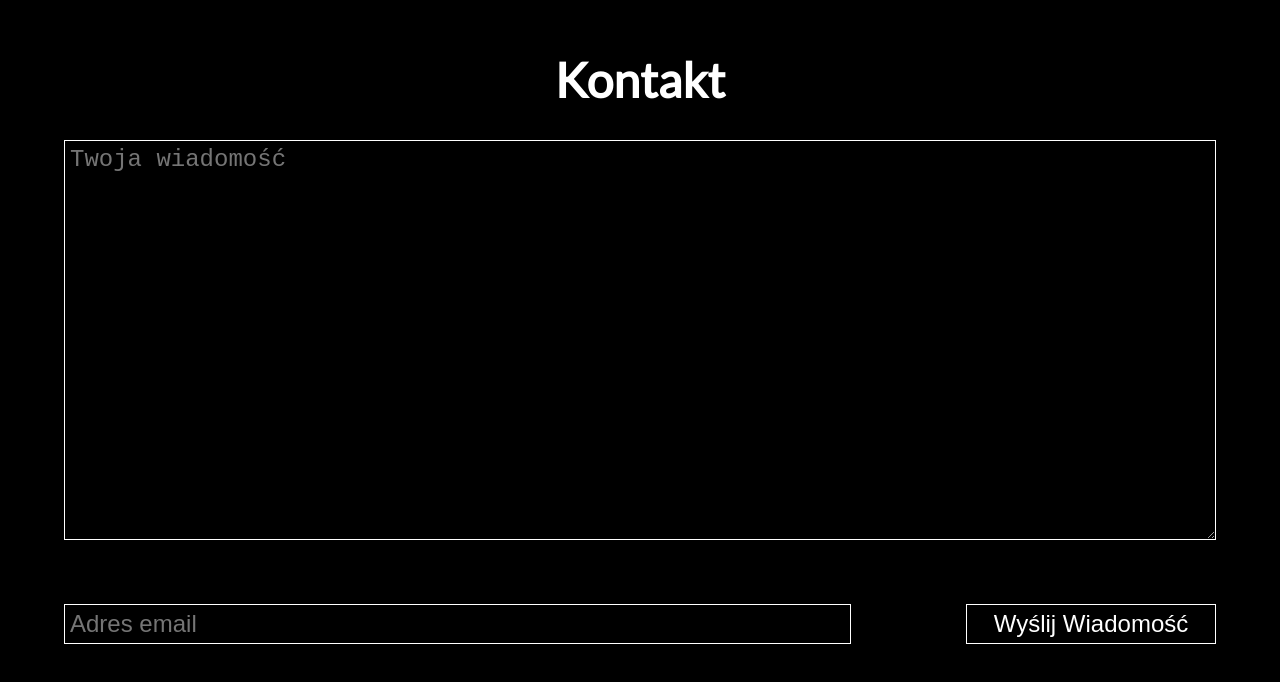
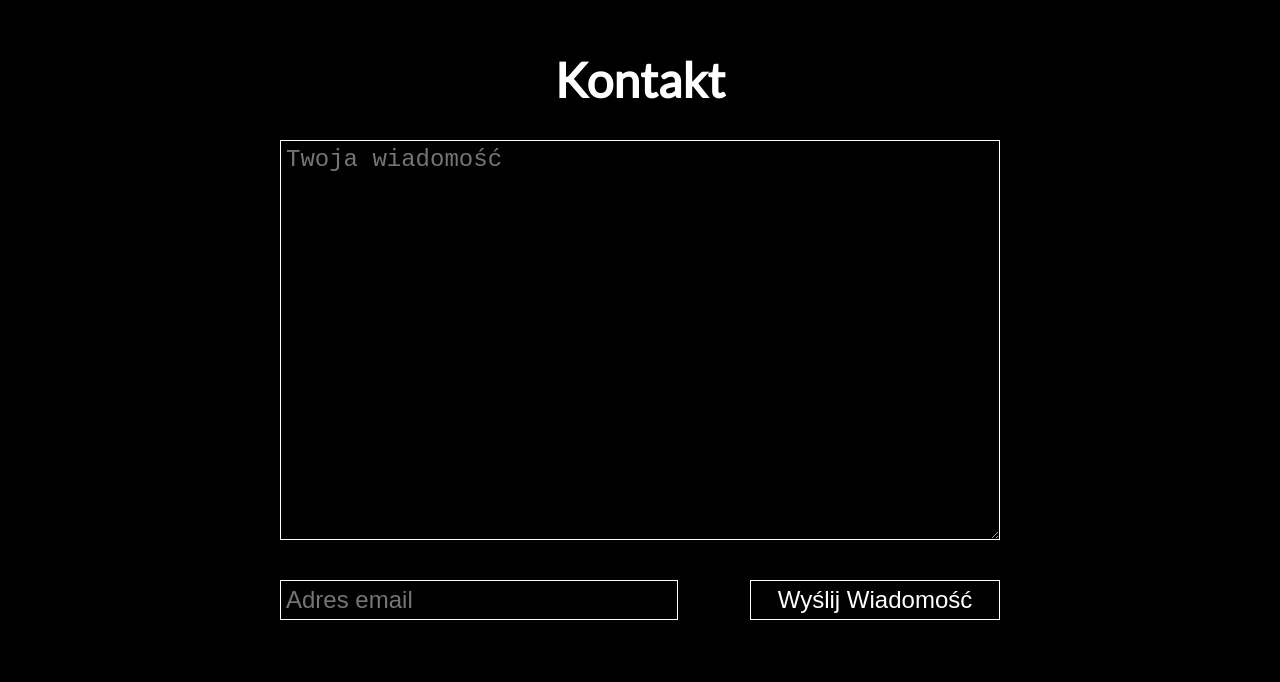
Before and after one commit to SerafinPL/next-malarska, a Next.js app: page / in a window 1280 px wide. Shown: the part 11313-11995 px from the top of the page. Built offline with nearby package versions, Linux system fonts and the light colour scheme.

Commit message:
changes of content work

```diff
--- a/components/Bio/Bio.js
+++ b/components/Bio/Bio.js
@@ -4,7 +4,7 @@ import styles from "./Bio.module.scss";
 
 const Bio = (props) => {
   return (
-    <div className={styles.Bio}>
+    <div className={styles.Bio} id='bio'>
       <h1>Bio</h1>
 
       <p>
--- a/components/Bio/Bio.module.scss
+++ b/components/Bio/Bio.module.scss
@@ -4,7 +4,7 @@
 
     max-width: 800px;
 
-
+    margin: 0 auto;
 
     h1{
         font-size: 3rem;
--- a/components/ContactForm/ContactForm.js
+++ b/components/ContactForm/ContactForm.js
@@ -12,7 +12,7 @@ function Formspree(props) {
   }
   return (
     <>
-      <form onSubmit={handleSubmit} className={styles.Form}>
+      <form onSubmit={handleSubmit} className={styles.Form} id='kontakt'>
         <h1>Kontakt</h1>
         <textarea id="message" name="message" placeholder="Twoja wiadomość" />
         <div>
--- a/components/ContactForm/formspree.module.scss
+++ b/components/ContactForm/formspree.module.scss
@@ -1,10 +1,13 @@
 .Form {
-  margin-top: 100px;
+
 
   display: flex;
   flex-direction: column;
   height: 100vh;
   align-items: center;
+  width: 100%;
+  max-width: 800px;
+  margin: 100px auto;
 
   h1 {
     font-size: 3rem;
@@ -17,6 +20,7 @@
     width: 100%;
     padding: 5% 0%;
     flex-wrap: wrap;
+
 
     input,
     button {
--- a/components/Menu/Menu.js
+++ b/components/Menu/Menu.js
@@ -16,9 +16,9 @@ const Menu = (props) => {
       >
         <CloseButton clicked={props.closeClick} />
 
-        <Link href="#">Malarstwo</Link>
-        <Link href="#">Bio</Link>
-        <Link href="#">Kontakt</Link>
+        <Link href="#art">Malarstwo</Link>
+        <Link href="#bio">Bio</Link>
+        <Link href="#kontakt">Kontakt</Link>
         <img src="assets/anitkalogo.png" alt="Logo Anita Machura, Anity Machury" />
         <p>Polski/Niemiecki/Angilksi</p>
       </nav>
--- a/pages/index.js
+++ b/pages/index.js
@@ -32,7 +32,7 @@ const Home = (props) => {
 
       <SietHeader />
       <FadeInSection>
-        <LookArt fileName="plewbig" title="Plew" >
+        <LookArt fileName="plewbig" title="Plew" id='art' >
 
           Z cyklu „Czarne słońca, czarna żółć”
           <br />
@@ -166,12 +166,11 @@ const Home = (props) => {
           farba olejna na płótnie
         </LookArt>
       </FadeInSection>
-      <FadeInSection>
+
         <Bio />
-      </FadeInSection>
-      <FadeInSection>
+
         <ContactForm formKey={props.formKey} />
-      </FadeInSection>
+
 
       <Footer />
     </div>
```
